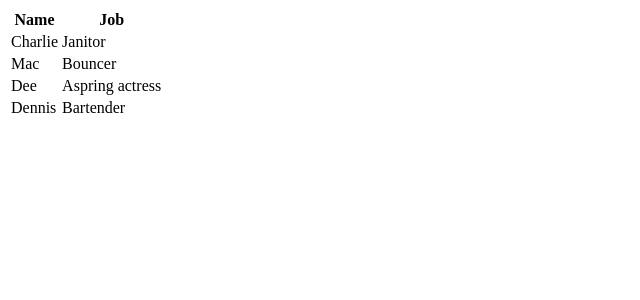
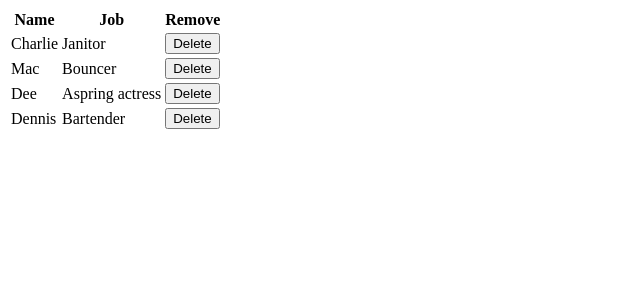
Before and after one commit to gracebw7/assgn1, a React (Vite) app in the folder packages/react-frontend/: page / in a window 1280 px wide. Shown: the top 300 px of the page, without its empty margins (0-640 px from the left). Built offline with nearby package versions, Linux system fonts and the light colour scheme.

Commit message:
feat: added remove column and delete button

```diff
--- a/packages/react-frontend/src/MyApp.jsx
+++ b/packages/react-frontend/src/MyApp.jsx
@@ -21,9 +21,16 @@
       job: "Bartender",
     },
   ]);
+
+  function removeOneCharacter(index) {
+    const updated = characters.filter((character, i) => {
+      return i !== index;
+    });
+    setCharacters(updated);
+  }
   return (
     <div className="container">
-      <Table characterData={characters} />
+      <Table characterData={characters} removeCharacter={removeOneCharacter} />
     </div>
   );
 }
--- a/packages/react-frontend/src/Table.jsx
+++ b/packages/react-frontend/src/Table.jsx
@@ -7,6 +7,7 @@
       <tr>
         <th>Name</th>
         <th>Job</th>
+        <th>Remove</th>
       </tr>
     </thead>
   );
@@ -18,18 +19,23 @@
       <tr key={index}>
         <td>{row.name}</td>
         <td>{row.job}</td>
+        <td>
+          <button onClick={() => props.removeCharacter(index)}>Delete</button>
+        </td>
       </tr>
     );
   });
-  return (<tbody>{rows}</tbody>
-  );
+  return <tbody>{rows}</tbody>;
 }
 
 function Table(props) {
   return (
     <table>
       <TableHeader />
-      <TableBody characterData={props.characterData} />
+      <TableBody
+        characterData={props.characterData}
+        removeCharacter={props.removeCharacter}
+      />
     </table>
   );
 }
```
